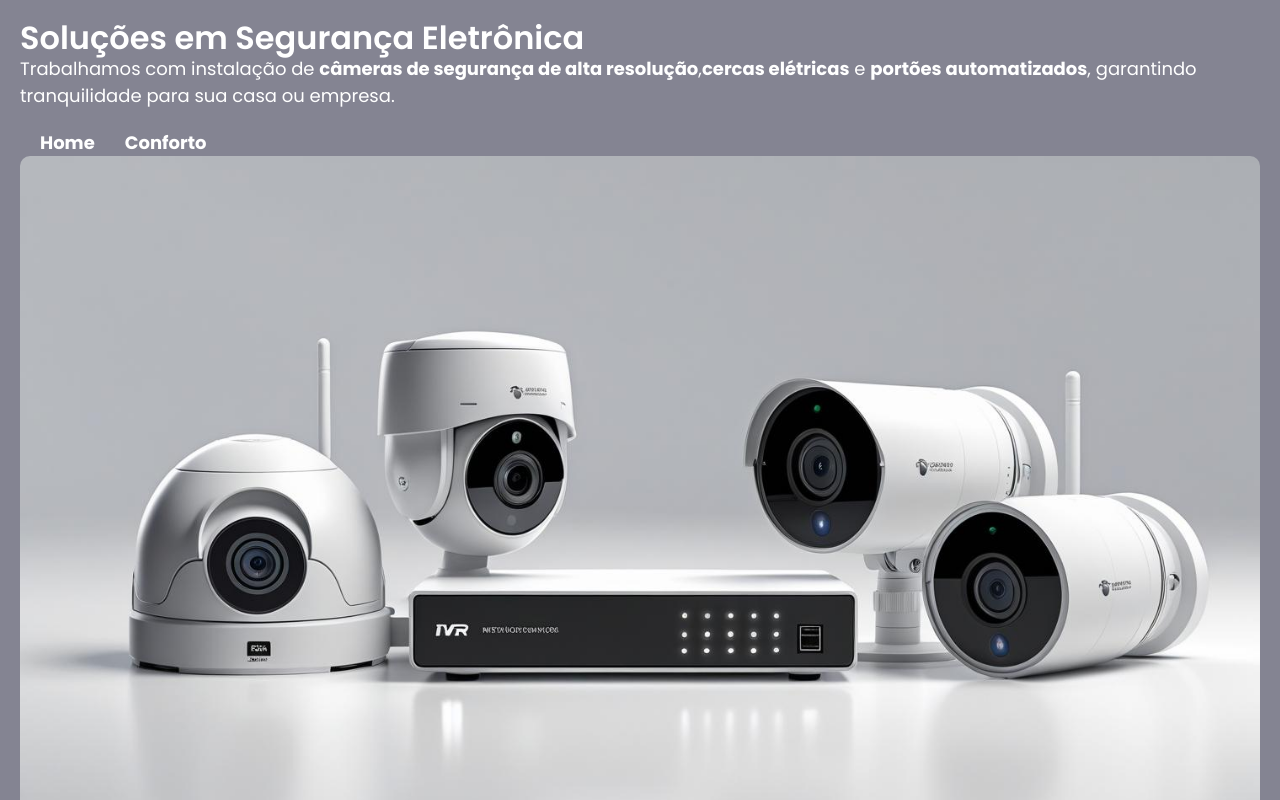
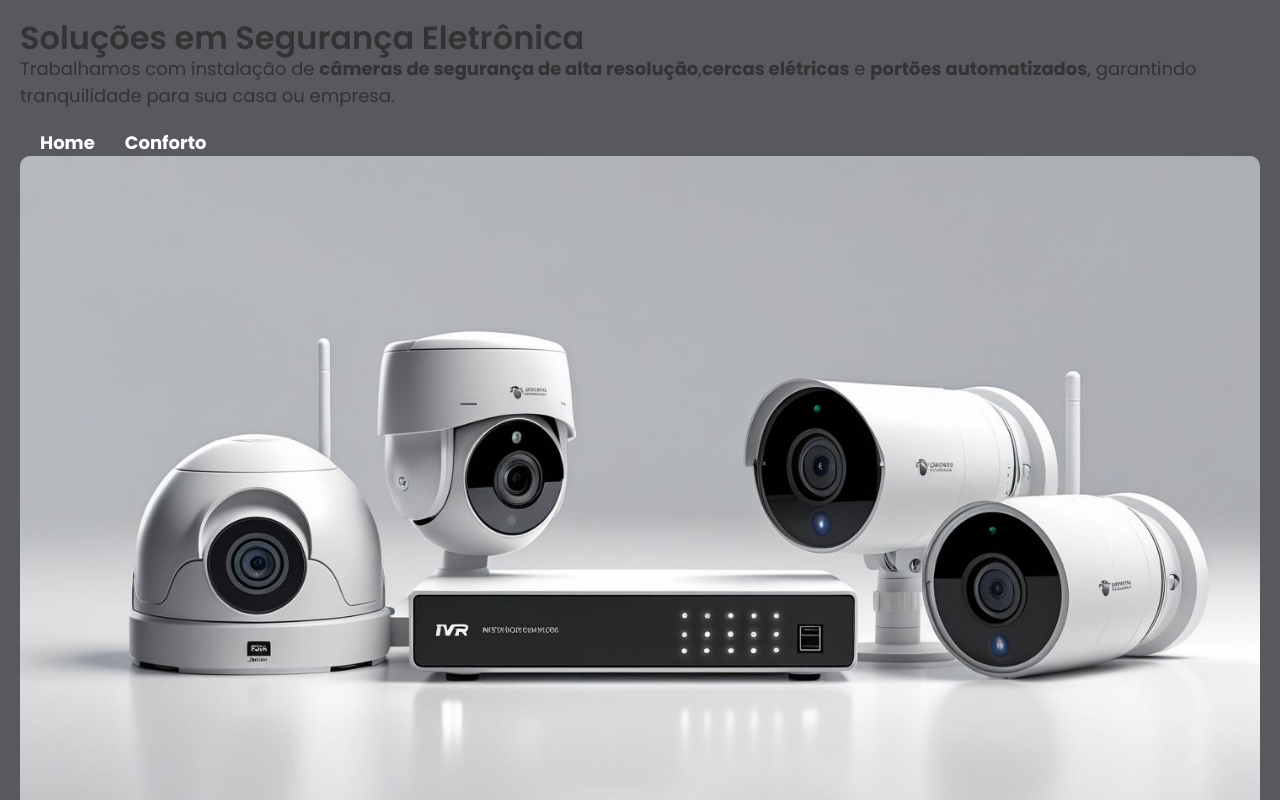
Before and after one commit to Will-Rambo/servitech, a React (Vite) app: page /#/seguranca in a window 1280 px wide. Shown: the top 800 px of the page. Built offline with nearby package versions, Linux system fonts and the light colour scheme.

Commit message:
Atualização do layout e inserção das páginas Conforto - Segurança

```diff
--- a/src/App.css
+++ b/src/App.css
@@ -129,6 +129,12 @@ header {
   display: flex;
   align-items: center; /* alinha na vertical */
   gap: 0px; /* espaço entre o logo e o nome */
+}
+
+.page-container {
+  background-color: #58595f; /* cinza claro */
+  min-height: 100vh; /* ocupa a altura total da tela */
+  padding: 2rem;
 }
 
 .logo {
--- a/src/App.jsx
+++ b/src/App.jsx
@@ -1,7 +1,7 @@
 import { HashRouter as Router, Routes, Route, Link } from "react-router-dom";
 import Home from "./pages/Home";
 // futuramente você pode importar outras páginas:
-import Segurança from "./pages/segurança";
+import Segurança from "./pages/Segurança";
 import Conforto from "./pages/Conforto";
 
 function App() {
--- a/src/pages/Segurança.jsx
+++ b/src/pages/Segurança.jsx
@@ -1,7 +1,7 @@
 import { Link } from "react-router-dom";
 function Seguranca() {
   return (
-    <div style={{ padding: "2rem",backgroundColor: "#848492", color: "#fff", minHeight: "100vh"}}>
+    <div className="page-container">
       <h1>Soluções em Segurança Eletrônica</h1>
       <p>
         Trabalhamos com instalação de <strong>câmeras de segurança de alta resolução</strong>,
```
